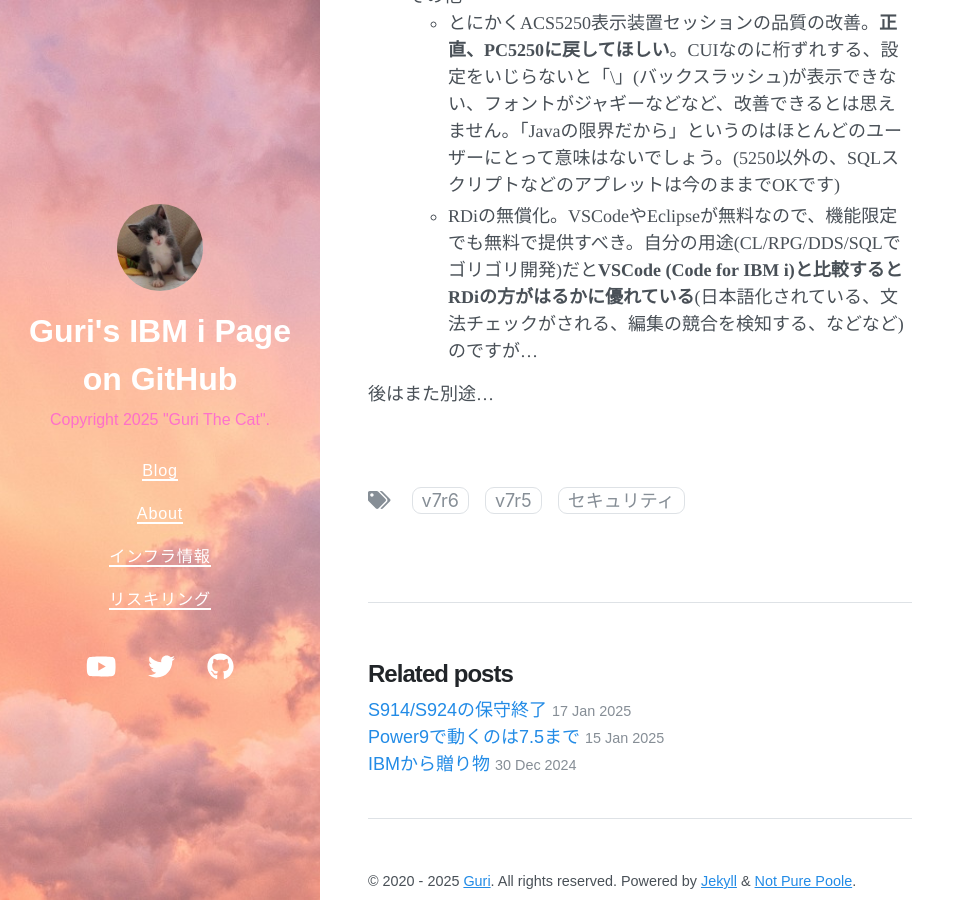
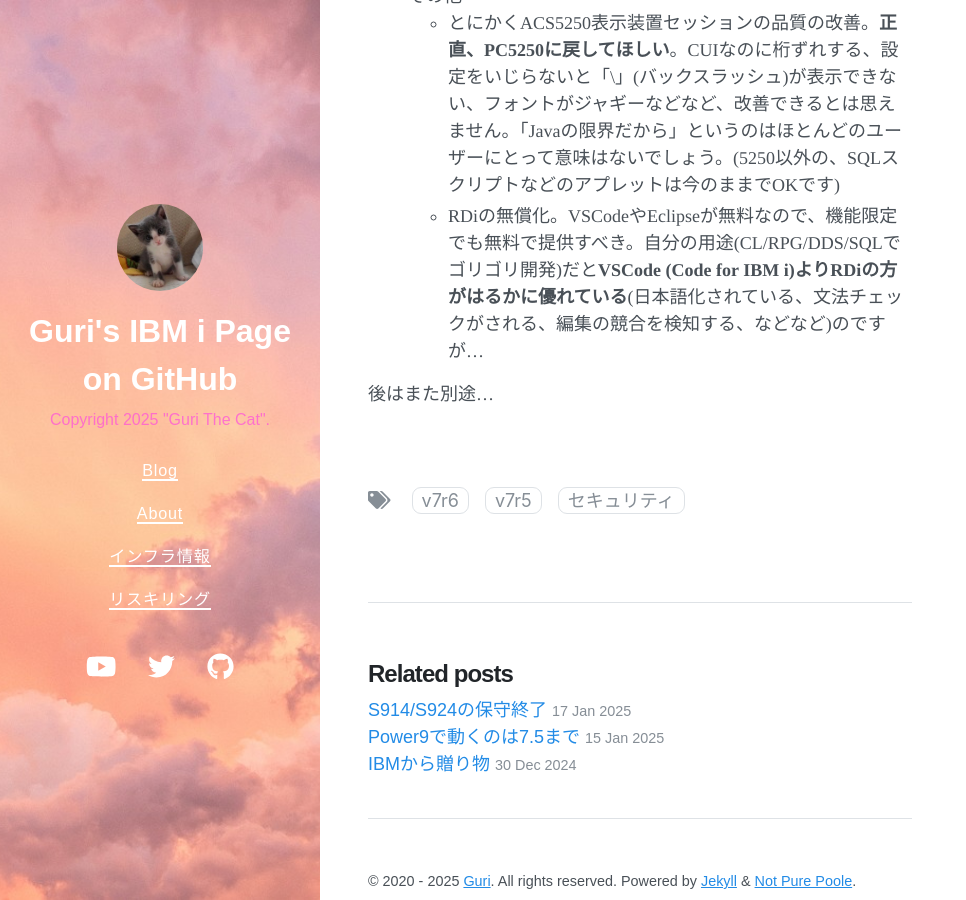
Before and after one commit to GuriCat/GuriPages, a Jekyll site: the page built from _posts/2025-04-09-IBM i 7.6の発表.markdown, in a window 1280 px wide and 900 px high, scrolled down 2841 px. Shown: the whole window, without its empty margins (0-966 px from the left). Built offline with Jekyll 4.4.1, drawn with Linux system fonts in a browser that asks for light colours; nearby versions of some CDN libraries; a script that is not in the unit is left out.

Commit message:
Update 2025-04-09-IBM i 7.6の発表.markdown

```diff
--- a/_posts/2025-04-09-IBM i 7.6の発表.markdown
+++ b/_posts/2025-04-09-IBM i 7.6の発表.markdown
@@ -62,7 +62,7 @@
 
 - その他
   - とにかくACS5250表示装置セッションの品質の改善。**正直、PC5250に戻してほしい**。CUIなのに桁ずれする、設定をいじらないと「\」(バックスラッシュ)が表示できない、フォントがジャギーなどなど、改善できるとは思えません。「Javaの限界だから」というのはほとんどのユーザーにとって意味はないでしょう。(5250以外の、SQLスクリプトなどのアプレットは今のままでOKです)
-  - RDiの無償化。VSCodeやEclipseが無料なので、機能限定でも無料で提供すべき。自分の用途(CL/RPG/DDS/SQLでゴリゴリ開発)だと**VSCode (Code for IBM i)と比較するとRDiの方がはるかに優れている**(日本語化されている、文法チェックがされる、編集の競合を検知する、などなど)のですが...
+  - RDiの無償化。VSCodeやEclipseが無料なので、機能限定でも無料で提供すべき。自分の用途(CL/RPG/DDS/SQLでゴリゴリ開発)だと**VSCode (Code for IBM i)よりRDiの方がはるかに優れている**(日本語化されている、文法チェックがされる、編集の競合を検知する、などなど)のですが...
 
 後はまた別途...
 
```
